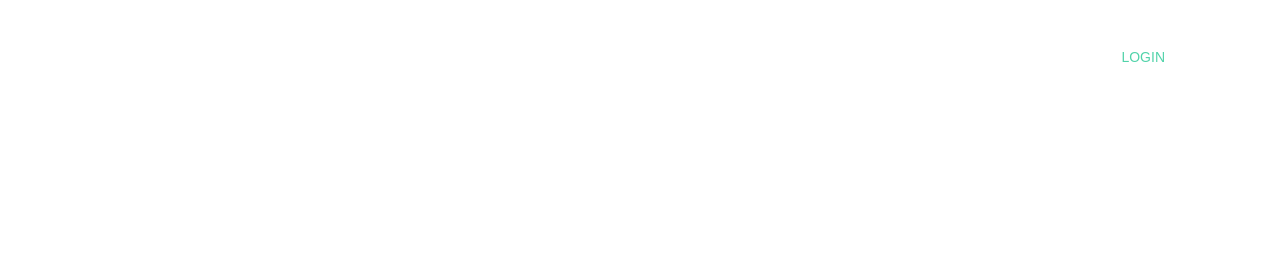
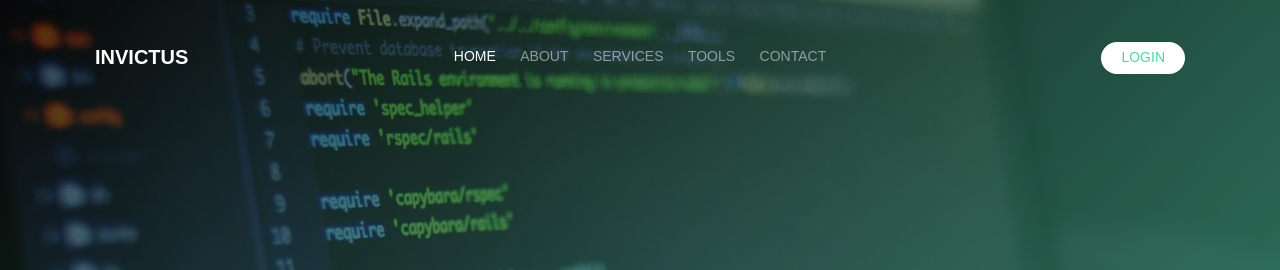
Before and after one commit to atlance23/invictusconsulting, a plain HTML site: page index.html in a window 1280 px wide. Shown: the top 270 px of the page. Drawn offline with Linux system fonts and the light colour scheme; files whose address does not match are found by name.

Commit message:
Update index.html styles

```diff
--- a/index.html
+++ b/index.html
@@ -38,7 +38,7 @@
         }
 
         #gtco-header {
-            background-image: linear-gradient(rgba(0, 0, 0, 0.65), var(--primary-color-translucent), 135deg), url(images/InvictusConsulting.jpg);
+            background-image: linear-gradient(135deg, rgba(0, 0, 0, 0.65), var(--primary-color-translucent)), url(images/InvictusConsulting.jpg);
             background-size: cover;
             background-position: center center;
         }
```
